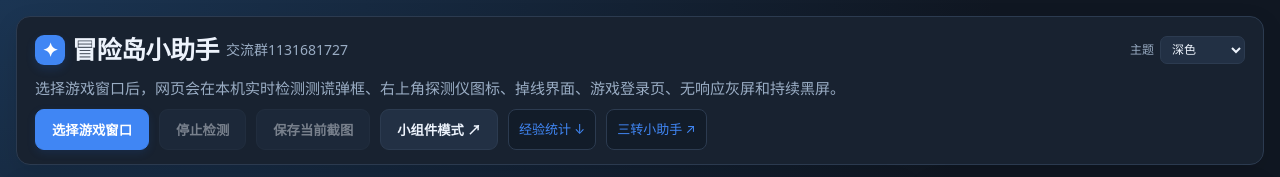
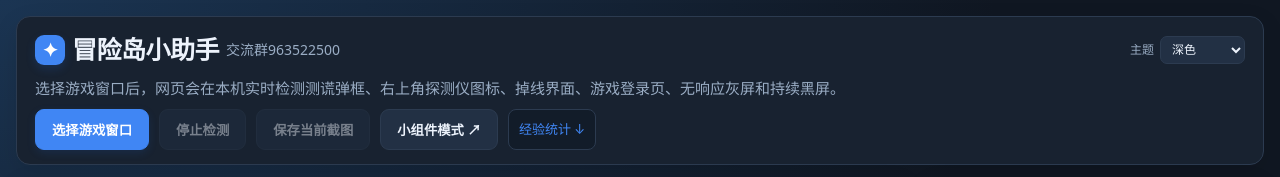
Before and after one commit to duriann/mxd-tools, a plain HTML site: page index.html in a window 1280 px wide. Shown: the top 177 px of the page. Drawn offline with Linux system fonts and the light colour scheme.

Commit message:
feat: ..

```diff
--- a/index.html
+++ b/index.html
@@ -396,7 +396,7 @@
           <h1>
             冒险岛小助手
             <span style="font-size: 14px; color: var(--muted)"
-              >交流群1131681727</span
+              >交流群963522500</span
             >
           </h1>
 
@@ -412,13 +412,7 @@
             <button id="snapshotButton" disabled>保存当前截图</button>
             <button id="widgetButton" type="button">小组件模式 ↗</button>
             <a class="page-link" href="#experienceScreen">经验统计 ↓</a>
-            <a
-              class="page-link"
-              href="./三转小助手.html"
-              target="_blank"
-              rel="noopener"
-              >三转小助手 ↗</a
-            >
+
           </div>
           <p id="widgetStatus" class="hint" role="status" hidden></p>
         </header>
```
